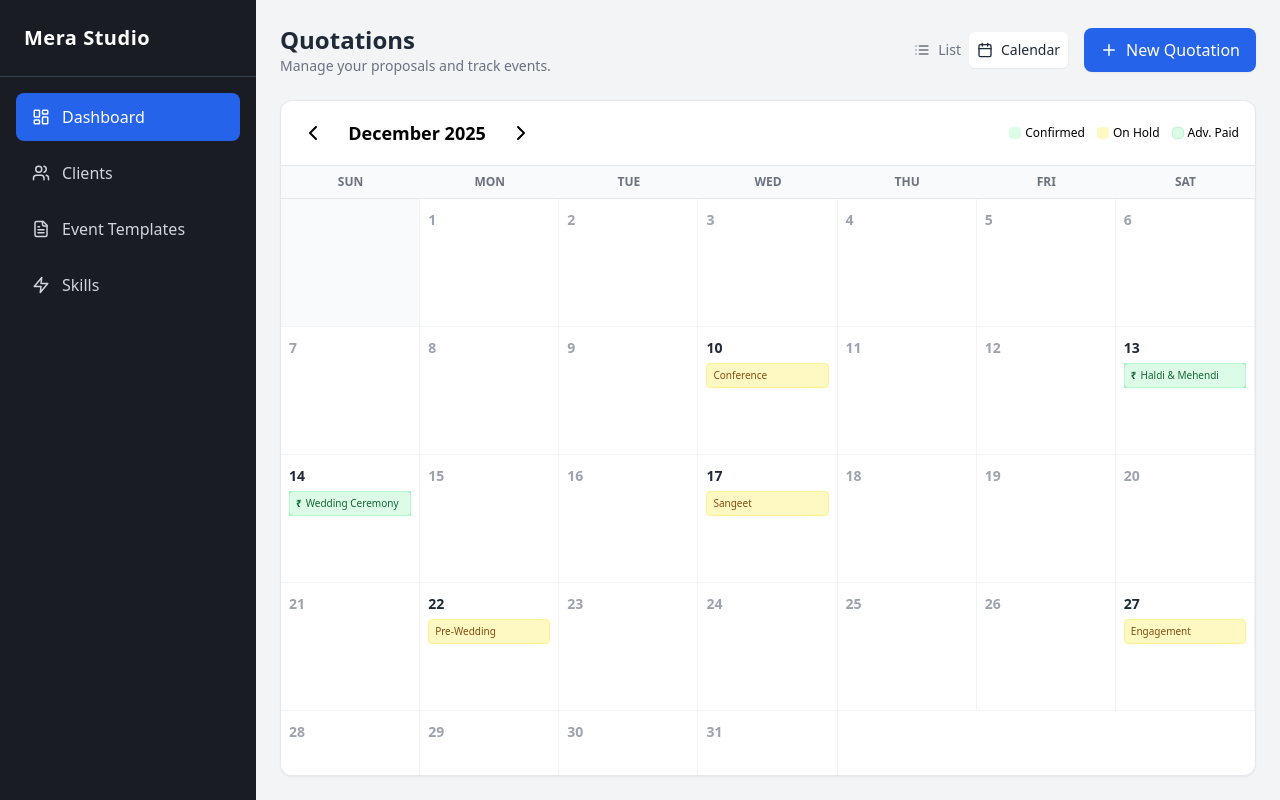
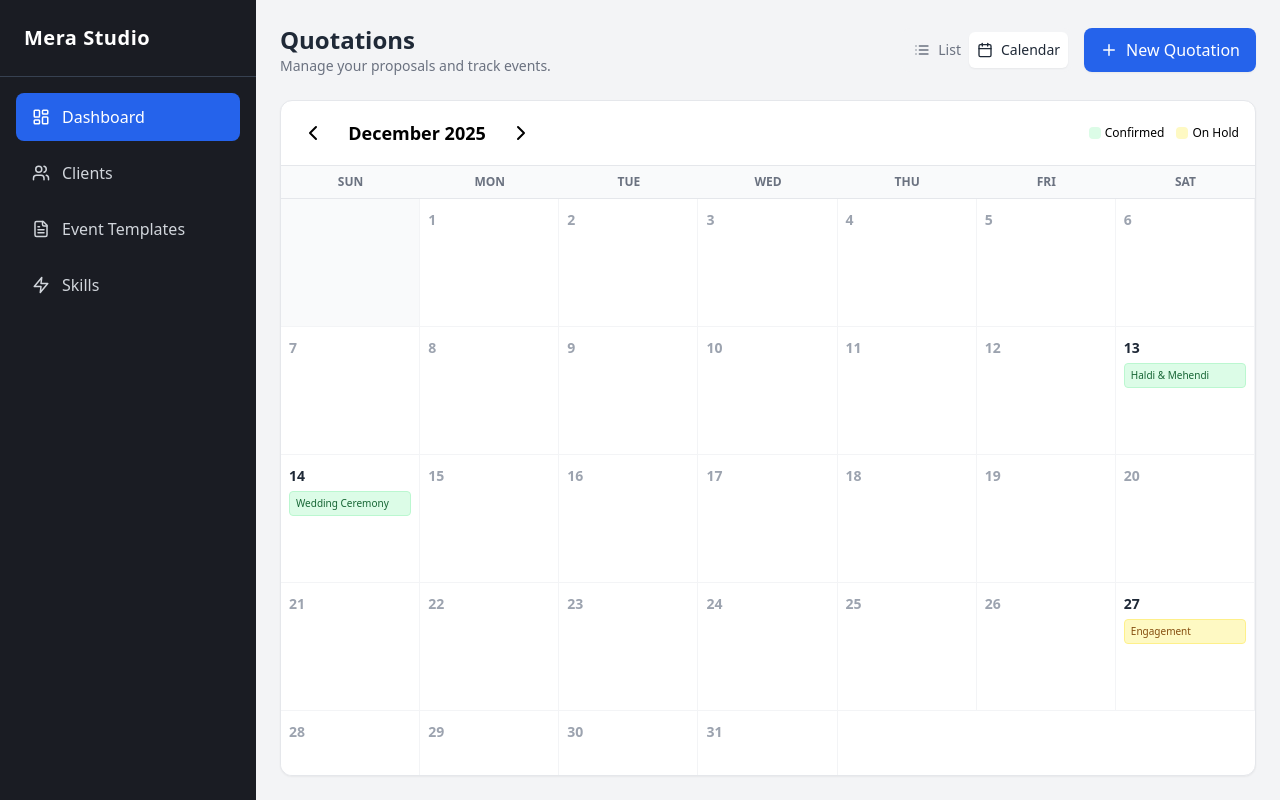
Before and after one commit to HritikTiwari/quotation, a React (Vite) app: page / in a window 1280 px wide. Built offline with nearby package versions, Linux system fonts and the light colour scheme; a web font is replaced by a local one.

Commit message:
Suggested Updates Phase 5

```diff
--- a/App.tsx
+++ b/App.tsx
@@ -337,6 +337,11 @@ const App: React.FC = () => {
         const paidAmount = q.data.financials.paymentMilestones.filter(m => m.isPaid).reduce((s, m) => s + m.amount, 0);
         const isPaid = paidAmount > 0;
 
+        // Calendar Filter: Only Show Confirmed or On Hold
+        if (status !== 'Confirmed' && status !== 'On Hold') {
+            return;
+        }
+
         q.data.events.forEach(ev => {
             if (ev.isDateDecided && ev.date) {
                 if (!eventsMap[ev.date]) eventsMap[ev.date] = [];
@@ -373,9 +378,7 @@ const App: React.FC = () => {
                         {dayEvents.map((ev, idx) => {
                             // Color Logic
                             let bgClass = "bg-gray-200 text-gray-800 border-gray-300"; // Default
-                            if (ev.isPaid) {
-                                bgClass = "bg-green-100 text-green-800 border-green-200 ring-1 ring-green-300"; // Advance Paid overrides
-                            } else if (ev.status === 'Confirmed') {
+                            if (ev.status === 'Confirmed') {
                                 bgClass = "bg-green-100 text-green-800 border-green-200";
                             } else if (ev.status === 'On Hold') {
                                 bgClass = "bg-yellow-100 text-yellow-800 border-yellow-200";
@@ -386,9 +389,8 @@ const App: React.FC = () => {
                                     key={idx}
                                     onClick={() => handleEditQuotation(ev.quoId)}
                                     className={`text-[9px] md:text-[10px] px-1 md:px-1.5 py-0.5 md:py-1 rounded border cursor-pointer truncate ${bgClass} hover:opacity-80 transition-opacity`}
-                                    title={`${ev.name} - ${ev.clientName} (${ev.status}${ev.isPaid ? ', Advance Paid' : ''})`}
+                                    title={`${ev.name} - ${ev.clientName} (${ev.status})`}
                                 >
-                                    {ev.isPaid && <span className="font-bold mr-1">₹</span>}
                                     {ev.name}
                                 </div>
                             );
@@ -419,7 +421,6 @@ const App: React.FC = () => {
                 <div className="flex flex-wrap justify-center gap-3 text-[10px] md:text-xs">
                     <div className="flex items-center gap-1"><div className="w-3 h-3 bg-green-100 rounded"></div>Confirmed</div>
                     <div className="flex items-center gap-1"><div className="w-3 h-3 bg-yellow-100 rounded"></div>On Hold</div>
-                    <div className="flex items-center gap-1"><div className="w-3 h-3 bg-green-100 rounded border border-green-200"></div>Adv. Paid</div>
                 </div>
             </div>
 
@@ -484,6 +485,8 @@ const App: React.FC = () => {
                 <tbody className="divide-y divide-gray-100 text-sm">
                     {quotations.map(q => {
                         const statusColors: any = {
+                            Draft: 'bg-gray-100 text-gray-600',
+                            Sent: 'bg-blue-100 text-blue-600',
                             Confirmed: 'bg-green-100 text-green-600',
                             'On Hold': 'bg-yellow-100 text-yellow-800'
                         };
@@ -903,6 +906,8 @@ const App: React.FC = () => {
                     onBlur={() => saveQuotation()}
                     className="w-full p-2 border rounded text-sm bg-white"
                   >
+                    <option value="Draft">Draft</option>
+                    <option value="Sent">Sent</option>
                     <option value="Confirmed">Confirmed</option>
                     <option value="On Hold">On Hold</option>
                   </select>
--- a/constants.ts
+++ b/constants.ts
@@ -82,7 +82,7 @@ const BASE_QUOTATION: QuotationData = {
     date: today.toISOString().split('T')[0],
     validTill: addDays(14),
     quoNumber: '',
-    status: 'On Hold' // Default status
+    status: 'Draft' // Default status
   },
   events: [],
   financials: {
@@ -204,7 +204,7 @@ export const SAMPLE_QUOTATIONS_LIST: QuotationRecord[] = [
         updatedAt: new Date().toISOString(),
         data: {
             ...BASE_QUOTATION,
-            client: { ...BASE_QUOTATION.client, name: 'Amit & Neha', quoNumber: 'QUO-2025-002', status: 'On Hold' },
+            client: { ...BASE_QUOTATION.client, name: 'Amit & Neha', quoNumber: 'QUO-2025-002', status: 'Sent' },
             events: [
                 { id: 'e3', name: 'Sangeet', isDateDecided: true, date: addDays(5), timeRange: '5 PM', isVenueDecided: true, venue: 'City Club', duration: '5h', team: [], notes: '', approxCost: 40000 }
             ],
@@ -218,7 +218,7 @@ export const SAMPLE_QUOTATIONS_LIST: QuotationRecord[] = [
         updatedAt: new Date().toISOString(),
         data: {
             ...BASE_QUOTATION,
-            client: { ...BASE_QUOTATION.client, name: 'Vikas & Simran', quoNumber: 'QUO-2025-003', status: 'On Hold' },
+            client: { ...BASE_QUOTATION.client, name: 'Vikas & Simran', quoNumber: 'QUO-2025-003', status: 'Draft' },
             events: [
                 { id: 'e4', name: 'Pre-Wedding', isDateDecided: true, date: addDays(10), timeRange: '6 AM', isVenueDecided: true, venue: 'Ghats', duration: '4h', team: [], notes: '', approxCost: 15000 }
             ],
@@ -232,7 +232,7 @@ export const SAMPLE_QUOTATIONS_LIST: QuotationRecord[] = [
         updatedAt: new Date().toISOString(),
         data: {
             ...BASE_QUOTATION,
-            client: { ...BASE_QUOTATION.client, name: 'Corporate Event', quoNumber: 'QUO-2025-004', status: 'On Hold' },
+            client: { ...BASE_QUOTATION.client, name: 'Corporate Event', quoNumber: 'QUO-2025-004', status: 'Draft' }, // Changed from Rejected
             events: [
                 { id: 'e5', name: 'Conference', isDateDecided: true, date: addDays(-2), timeRange: '9 AM', isVenueDecided: true, venue: 'Convention Center', duration: '8h', team: [], notes: '', approxCost: 20000 }
             ],
--- a/types.ts
+++ b/types.ts
@@ -12,7 +12,7 @@ export interface ClientDetails {
     date: string;
     validTill: string;
     quoNumber: string;
-    status: 'Confirmed' | 'On Hold';
+    status: 'Draft' | 'Sent' | 'Confirmed' | 'On Hold';
   }
 
   export interface ClientMaster {
```
